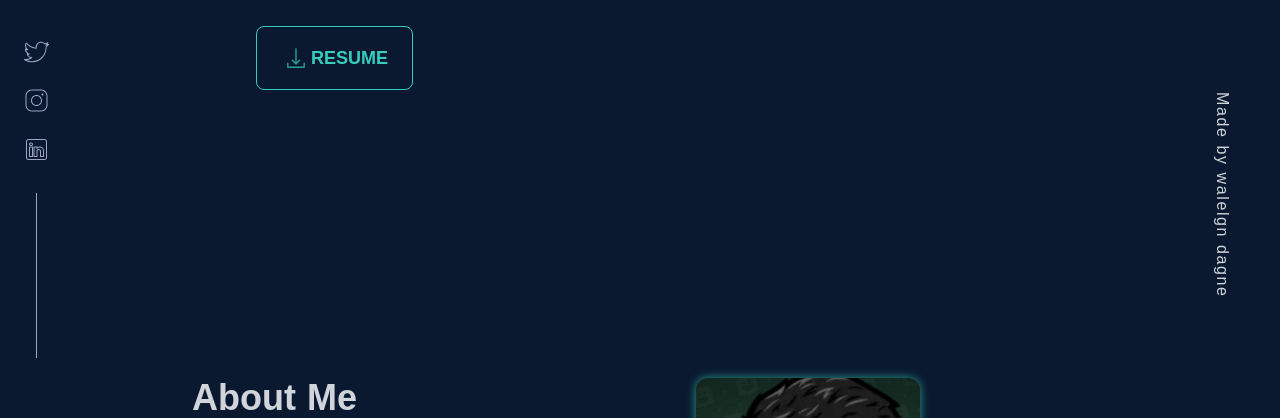
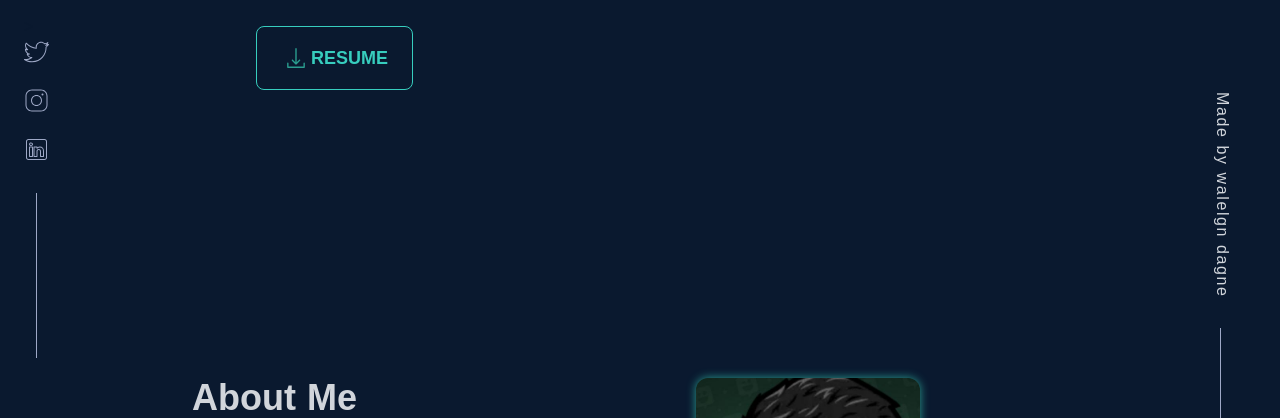
Before and after one commit to waledagne/portfolio-site, a Nuxt app: page / in a window 1280 px wide. Shown: the part 382-800 px from the top of the page. Built offline with nearby package versions, Linux system fonts and the light colour scheme.

Commit message:
style:line after email address

```diff
--- a/components/footer.vue
+++ b/components/footer.vue
@@ -50,6 +50,19 @@ a {
   width: 1px;
   height: 90px;
   margin: 0px auto;
-  background-color: var(--light-slate);
+  background-color: #9ea8c6;
 }
+::before,
+::after {
+  box-sizing: inherit;
+}
+/* .line::after {
+  content: "";
+  display: block;
+  width: 1px;
+  height: 165px;
+  margin: 0px auto;
+  background-color: #9ea8c6;
+  margin-top: -1px;
+} */
 </style>
```
